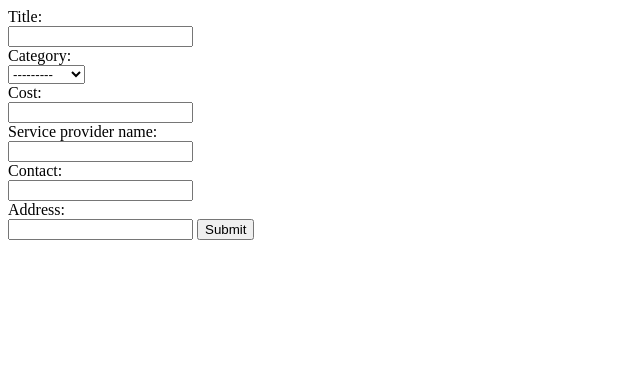
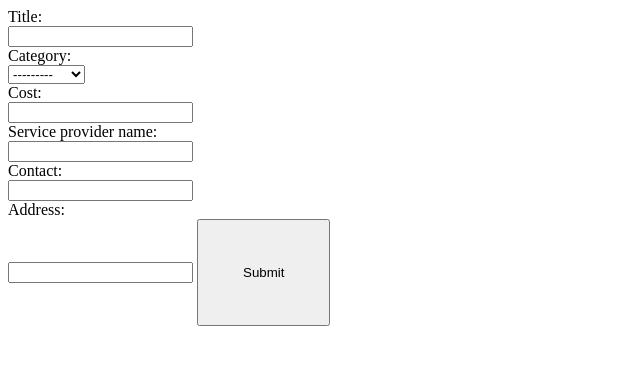
Before and after one commit to trakagreat/kamingo, a Django app: page /service-form in a window 1280 px wide. Shown: the top 365 px of the page, without its empty margins (0-640 px from the left). Run offline with Django 4.2, Linux system fonts and the light colour scheme; data comes from the database, SQL or seed files in the repository.

Commit message:
Merge branch 'master' of https://github.com/trakagreat/kamingo

```diff
--- /dev/null
+++ b/serviceapp/static/service.css
@@ -0,0 +1,3 @@
+button{
+    padding: 44px;
+}
--- a/serviceapp/templates/serviceapp/service_form.html
+++ b/serviceapp/templates/serviceapp/service_form.html
@@ -2,6 +2,7 @@
 <!DOCTYPE html>
 <html lang="en">
 <head>
+    <link rel="stylesheet" href="service.css">
     <meta charset="UTF-8">
     <title>fill the form</title>
 </head>
```
